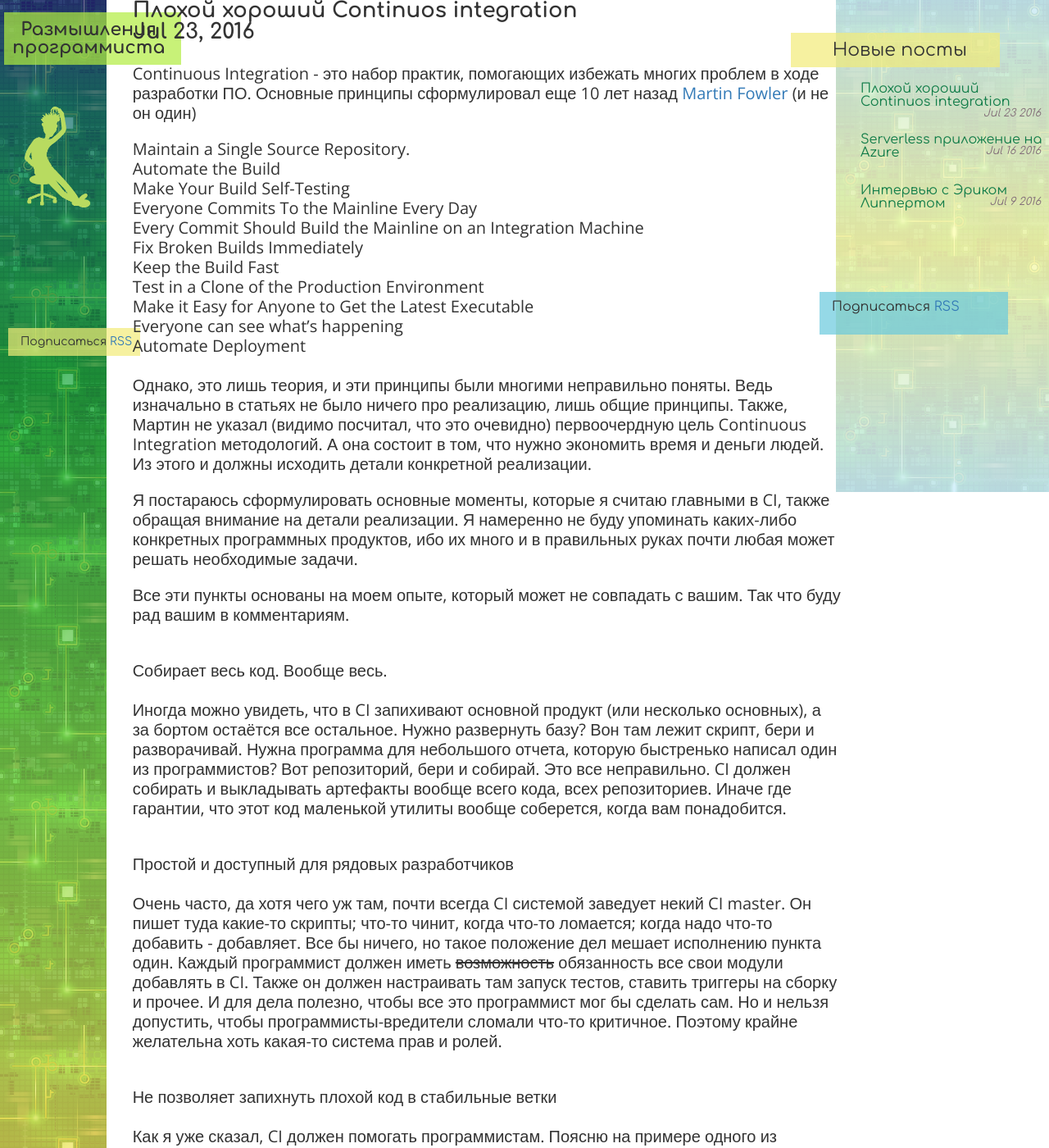
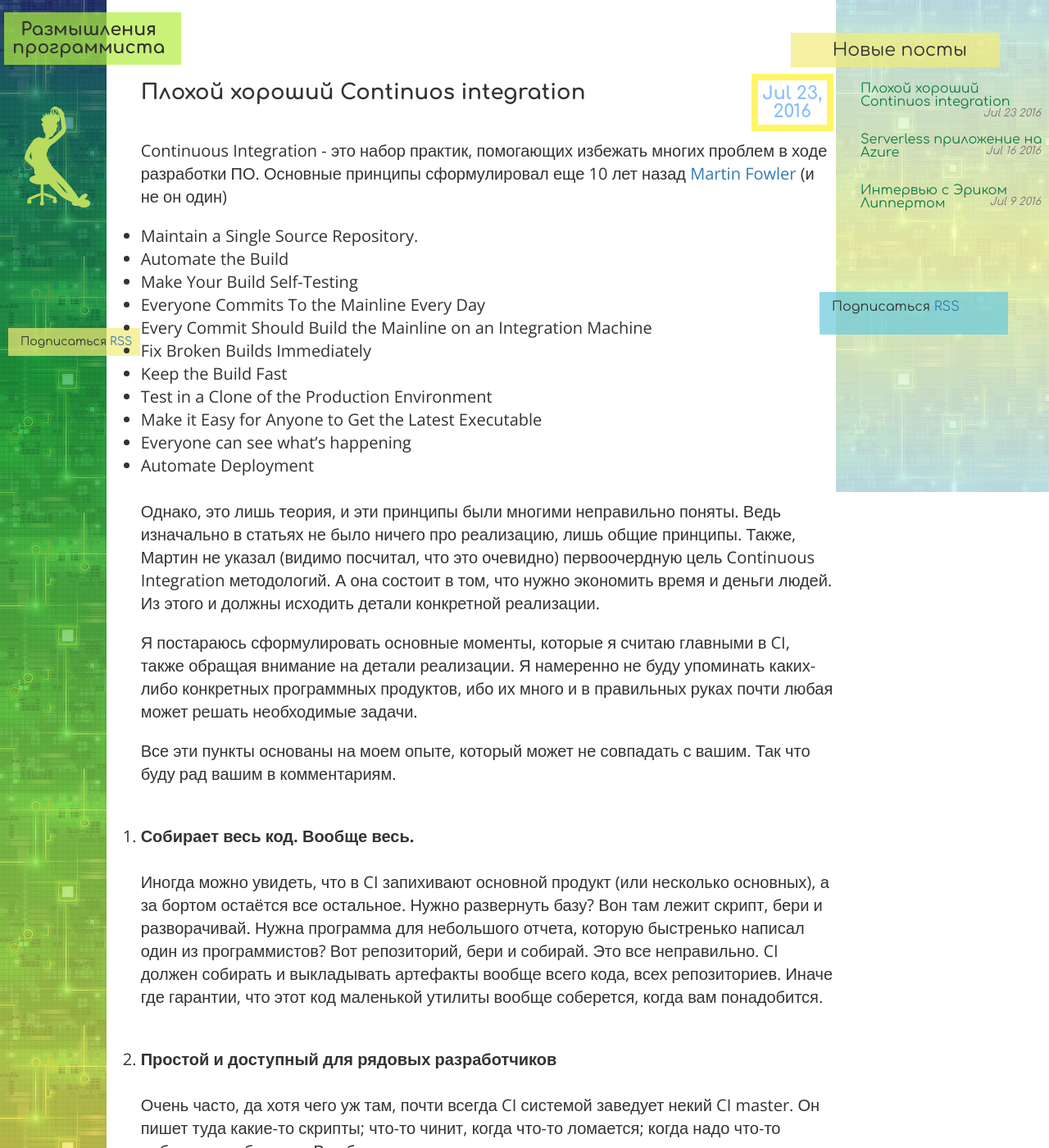
Before and after one commit to r-kamenskiy/r-kamenskiy.github.io, a Jekyll site: the page built from _posts/2016-07-24-good-bad-continuous-integration.md, in a window 1280 px wide and 1400 px high. Shown: the whole window at 82% size. Built offline with Jekyll 4.4.1, drawn with Linux system fonts in a browser that asks for light colours; nearby versions of some CDN libraries; comment, search, counter and statistics services are not loaded.

Commit message:
design work

```diff
--- a/_layouts/post.html
+++ b/_layouts/post.html
@@ -4,8 +4,8 @@ layout: default
 <article class="post" itemscope itemtype="http://schema.org/BlogPosting">
 
   <header class="post-header">
+    <p class="post-meta"><time datetime="{{ page.date | date_to_xmlschema }}" itemprop="datePublished" class="post-priview-head-date post-date">{{ page.date | date: "%b %-d, %Y" }}</time>{% if page.author %} • <span itemprop="author" itemscope itemtype="http://schema.org/Person"><span itemprop="name">{{ page.author }}</span></span>{% endif %}</p>
     <h1 class="post-title" itemprop="name headline">{{ page.title }}</h1>
-    <p class="post-meta"><time datetime="{{ page.date | date_to_xmlschema }}" itemprop="datePublished">{{ page.date | date: "%b %-d, %Y" }}</time>{% if page.author %} • <span itemprop="author" itemscope itemtype="http://schema.org/Person"><span itemprop="name">{{ page.author }}</span></span>{% endif %}</p>
   </header>
 
   <div class="post-content" itemprop="articleBody">
--- a/css/main.css
+++ b/css/main.css
@@ -2,7 +2,7 @@ html, body, div, span, applet, object, iframe,
 h1, h2, h3, h4, h5, h6, p, blockquote, pre,
 a, abbr, acronym, address, big, cite, code,
 del, dfn, em, img, ins, kbd, q, s, samp,
-small, strike, strong, sub, sup, tt, var,
+small, strike, sub, sup, tt, var,
 b, u, i, center,
 dl, dt, dd, ol, ul, li,
 fieldset, form, label, legend,
@@ -26,9 +26,7 @@ footer, header, hgroup, menu, nav, section {
 body {
 	line-height: 1;
 }
-ol, ul {
-	list-style: none;
-}
+
 blockquote, q {
 	quotes: none;
 }
@@ -150,13 +148,13 @@ p {
 .post-preview-content{
 	font-size: 20px;
 	margin-top: 10px;
-	line-height: 120%;
+	line-height: 140%;
 	font-family: 'Open Sans', sans-serif !important;
 
 }
 .post-content{
 	font-size: 20px;
-	line-height: 120%;
+	line-height: 140%;
 	font-family: 'Open Sans', sans-serif !important;
 }
 .post-preview-content .post-p{
@@ -192,6 +190,9 @@ p {
 
 .right-panel{
     padding-right: 0;
+}
+.right-panel ul li{
+	list-style: none !important;
 }
 .right-panel-content{
 	float:right;
@@ -258,9 +259,19 @@ p {
 /* Post */
 
 .post{
+	margin: 90px 10px 10px 10px;
 }
 
 .post-header{
 	font-size: 26px;
 	font-weight: bold;
+	min-height: 80px;
 }
+.post-header .post-title{
+	padding-top: 10px;
+}
+
+.post-date{
+	float: right;
+	top: -70px;
+}
```
